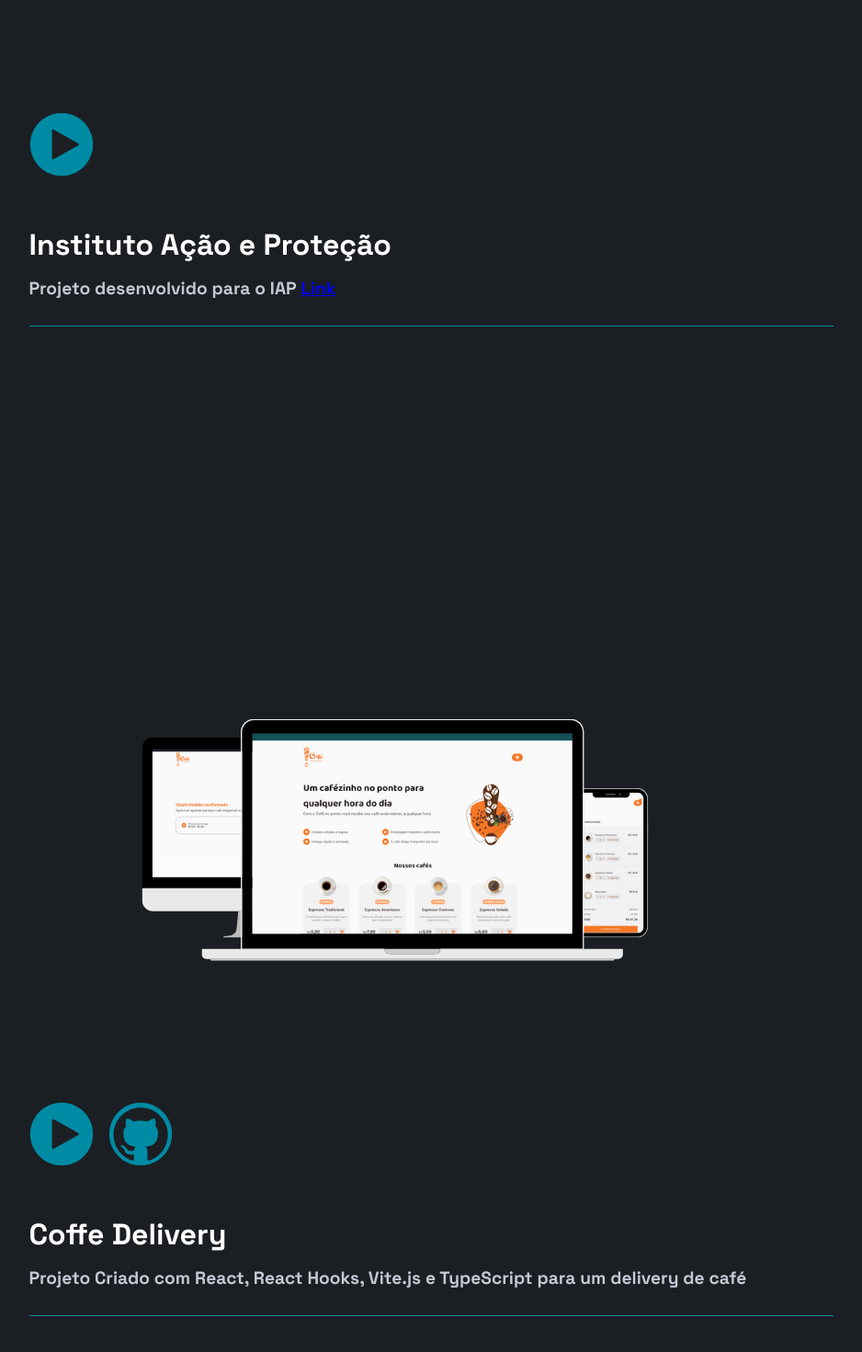
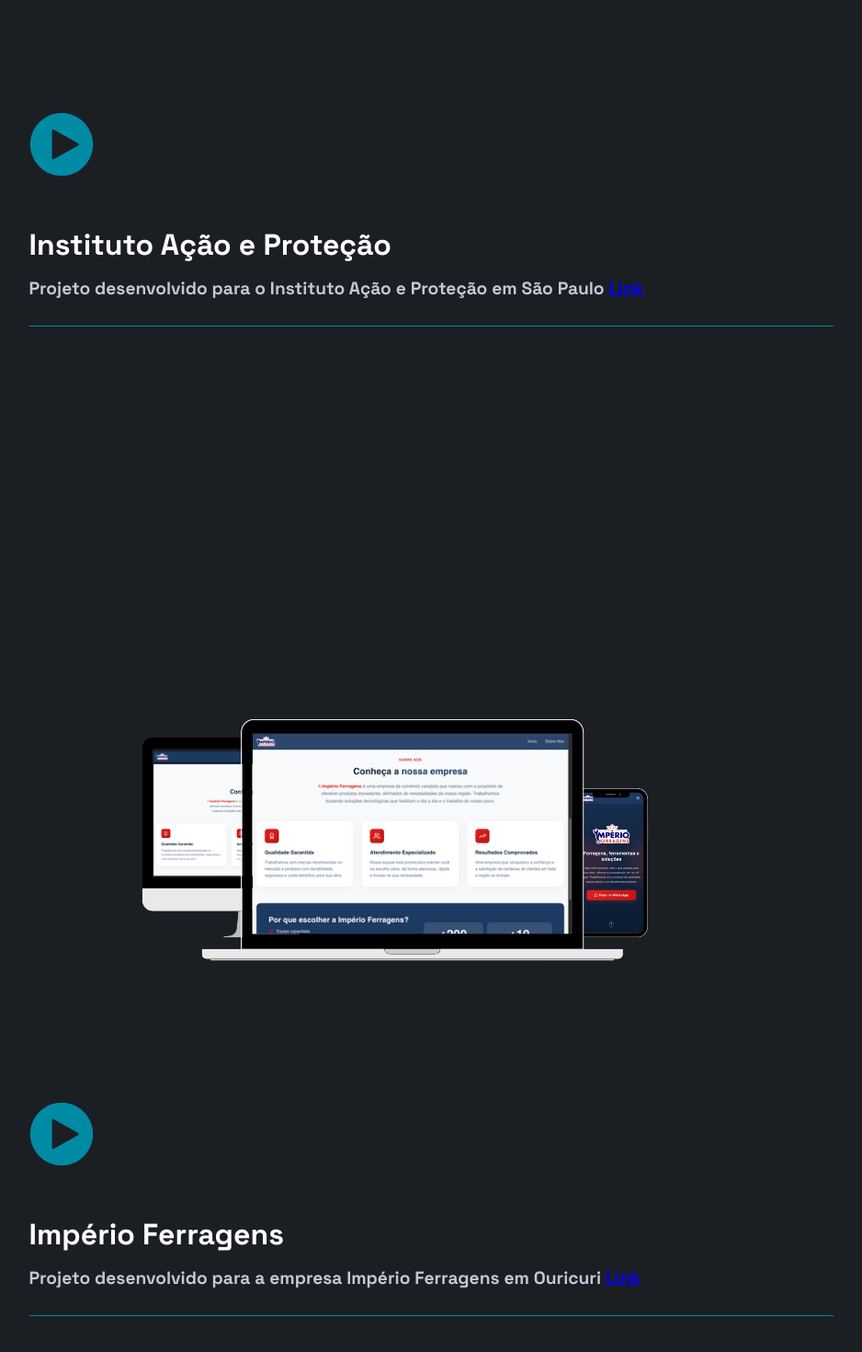
Before and after one commit to tiagosvieira10/my-portfolio, a Next.js app: page /projetos in a window 1280 px wide. Shown: the part 755-2225 px from the top of the page at 92% size, without its empty margins (171-1109 px from the left). Built offline with nearby package versions, Linux system fonts and the light colour scheme.

Commit message:
imperio ferragens add

```diff
--- a/src/pages/projetos.tsx
+++ b/src/pages/projetos.tsx
@@ -1,5 +1,5 @@
 import gitHub from '@/assets/github.svg';
-import { P10, P11, P12, P13, P14, P15, P16, P2, P3, P5, P6, P7, P8, P9 } from "@/assets/projetosLive";
+import { P10, P11, P12, P13, P14, P15, P16, P17, P2, P3, P5, P6, P7, P8, P9 } from "@/assets/projetosLive";
 import videoProject from '@/assets/video.svg';
 import { CardProjetos, Projeto, ProjetosContainer, VisitProject } from "@/styles/pages/projetos";
 import Head from "next/head";
@@ -25,7 +25,18 @@
           </Link>
         </VisitProject>
         <h1>Instituto Ação e Proteção</h1>
-        <h3>Projeto desenvolvido para o IAP <Link href={'https://acaoeprotecao.com.br/'} target="blank" title="Clique para ver o projeto em funcionamento">Link</Link> </h3>
+        <h3>Projeto desenvolvido para o Instituto Ação e Proteção em São Paulo <Link href={'https://acaoeprotecao.com.br/'} target="blank" title="Clique para ver o projeto em funcionamento">Link</Link> </h3>
+      </Projeto>
+
+      <Projeto>
+        <Image src={P17} width={800} height={800} alt=""/>
+        <VisitProject>
+          <Link href={'https://acaoeprotecao.com.br/'} target="blank" title="Clique para ver o projeto em funcionamento">
+            <Image src={videoProject} width={70} height={70} alt="" />
+          </Link>
+        </VisitProject>
+        <h1>Império Ferragens</h1>
+        <h3>Projeto desenvolvido para a empresa Império Ferragens em Ouricuri <Link href={'https://www.imperioferragens.com.br/'} target="blank" title="Clique para ver o projeto em funcionamento">Link</Link> </h3>
       </Projeto>
 
       <Projeto>
```
Also changed, not shown: src/assets/projetosLive/index.tsx (+9 -8 lines), src/assets/projetosLive/17.svg (added).
